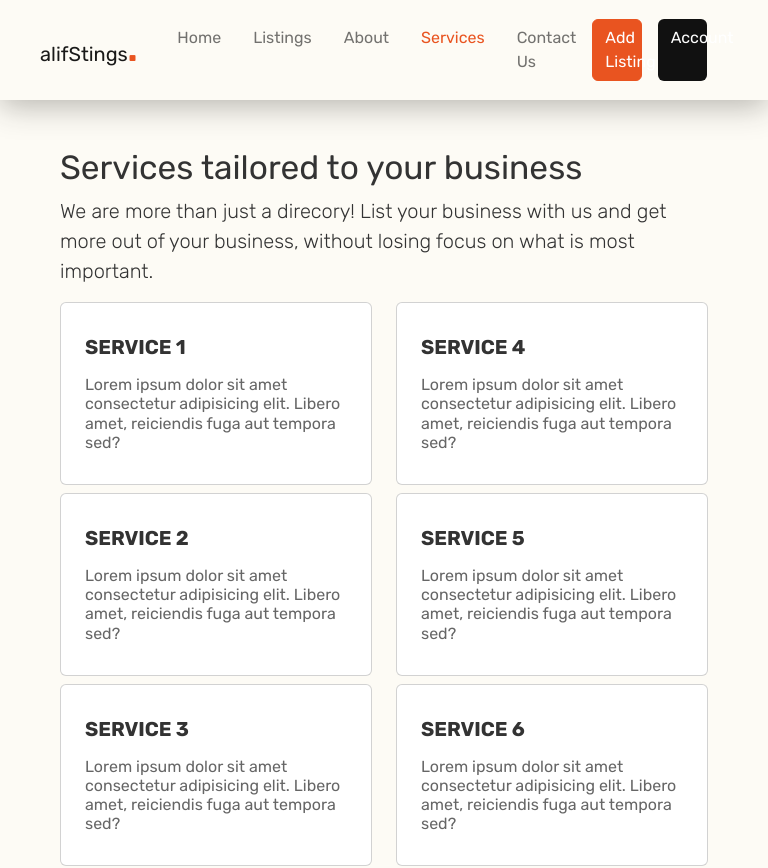
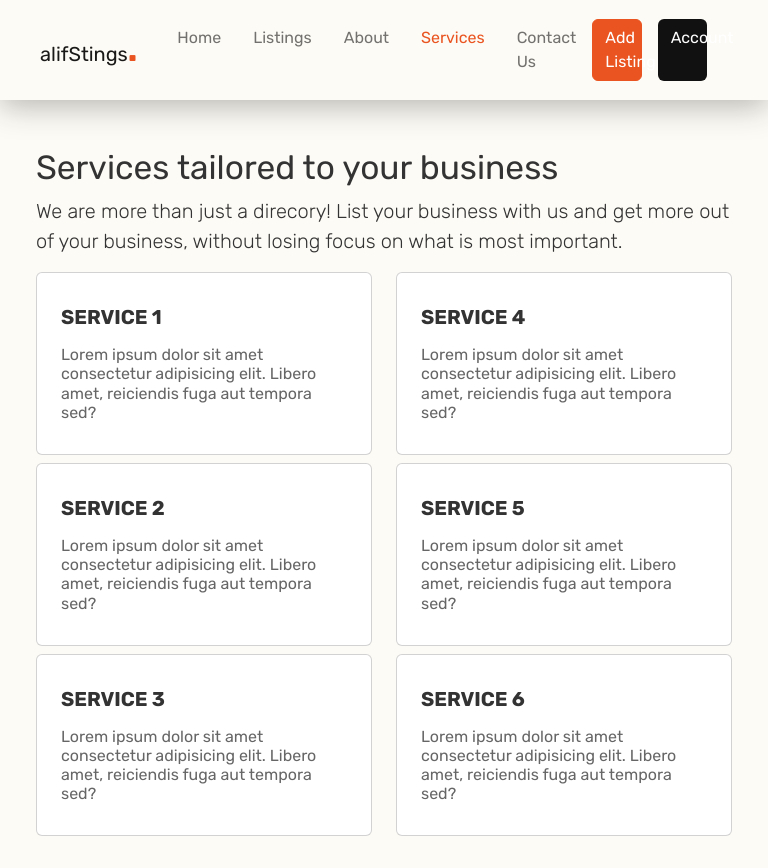
Before and after one commit to abdinaa17/alifStings, a React (Vite) app: page /services in a window 768 px wide. Shown: the top 868 px of the page. Built offline with nearby package versions, Linux system fonts and the light colour scheme; no server answers; the database is empty.

Commit message:
Removed padding-x so text is full-width on mobile.

```diff
--- a/src/App.css
+++ b/src/App.css
@@ -157,3 +157,13 @@ hr::after {
 .form__section a:active {
   color: #e95420 !important;
 }
+@media screen and (max-width: 768px) {
+  .form__nav {
+    display: none;
+  }
+}
+@media screen and (min-width: 768px) {
+  .arrow {
+    display: none !important;
+  }
+}
--- a/src/pages/AboutPage.jsx
+++ b/src/pages/AboutPage.jsx
@@ -5,7 +5,7 @@ import { Row, Col } from "react-bootstrap";
 
 const AboutPage = () => {
   return (
-    <section className="page p-5">
+    <section className="page py-5">
       <div className="container">
         <div className="intro">
           <h1>About Us</h1>
--- a/src/pages/Dashboard/ProfilePage.jsx
+++ b/src/pages/Dashboard/ProfilePage.jsx
@@ -1,5 +1,5 @@
 // Global Imports
-import { useEffect, useState } from "react";
+import { useState } from "react";
 import { Row, Col, Button, Table } from "react-bootstrap";
 import { useNavigate } from "react-router-dom";
 import { useAuthState } from "react-firebase-hooks/auth";
--- a/src/pages/ServicesPage.jsx
+++ b/src/pages/ServicesPage.jsx
@@ -5,7 +5,7 @@ import { Card, Col, Row } from "react-bootstrap";
 
 const ServicesPage = () => {
   return (
-    <section className="page p-5">
+    <section className="page py-5">
       <div className="container">
         <div className="intro">
           <h1>Services tailored to your business</h1>
```
